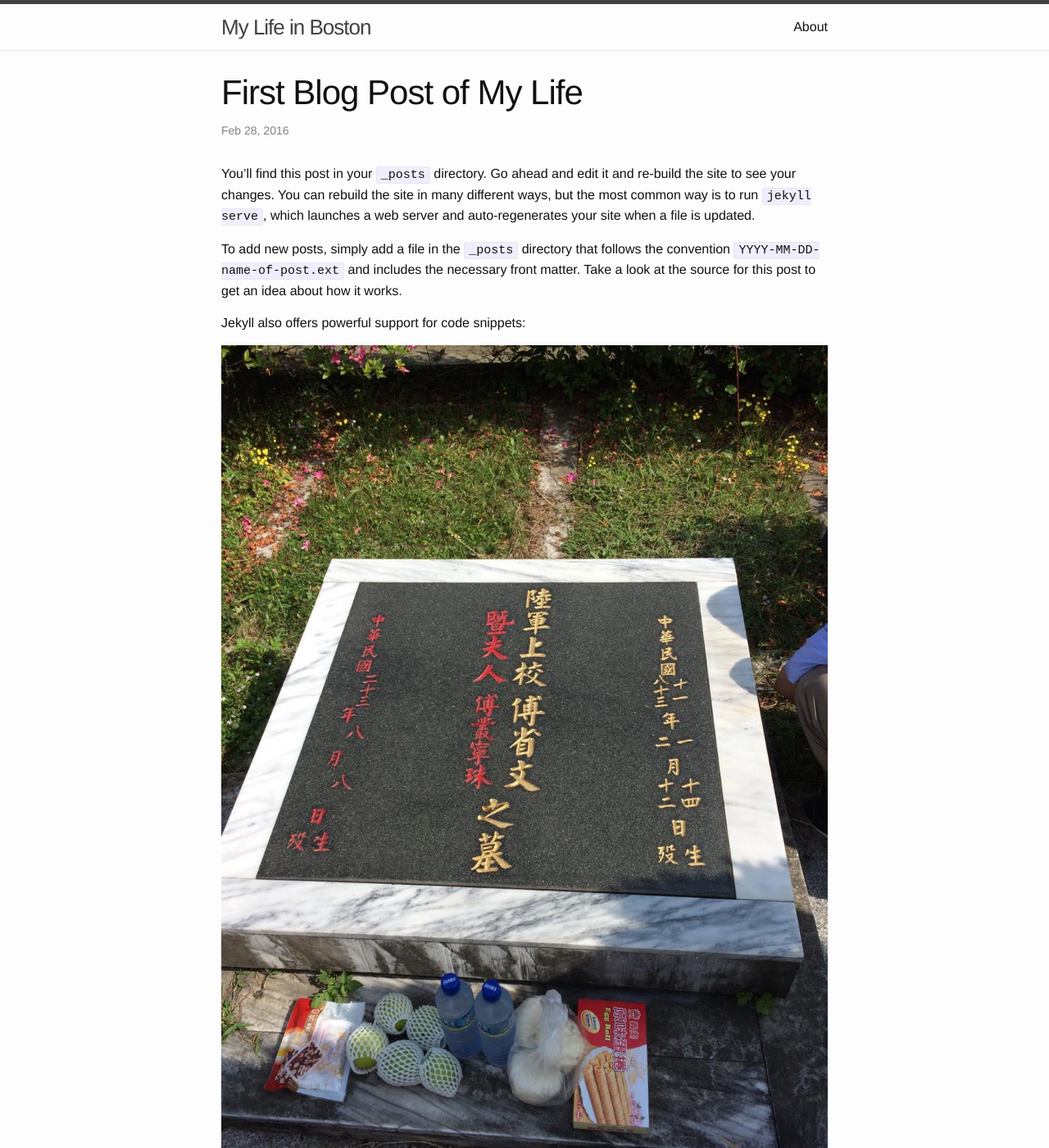
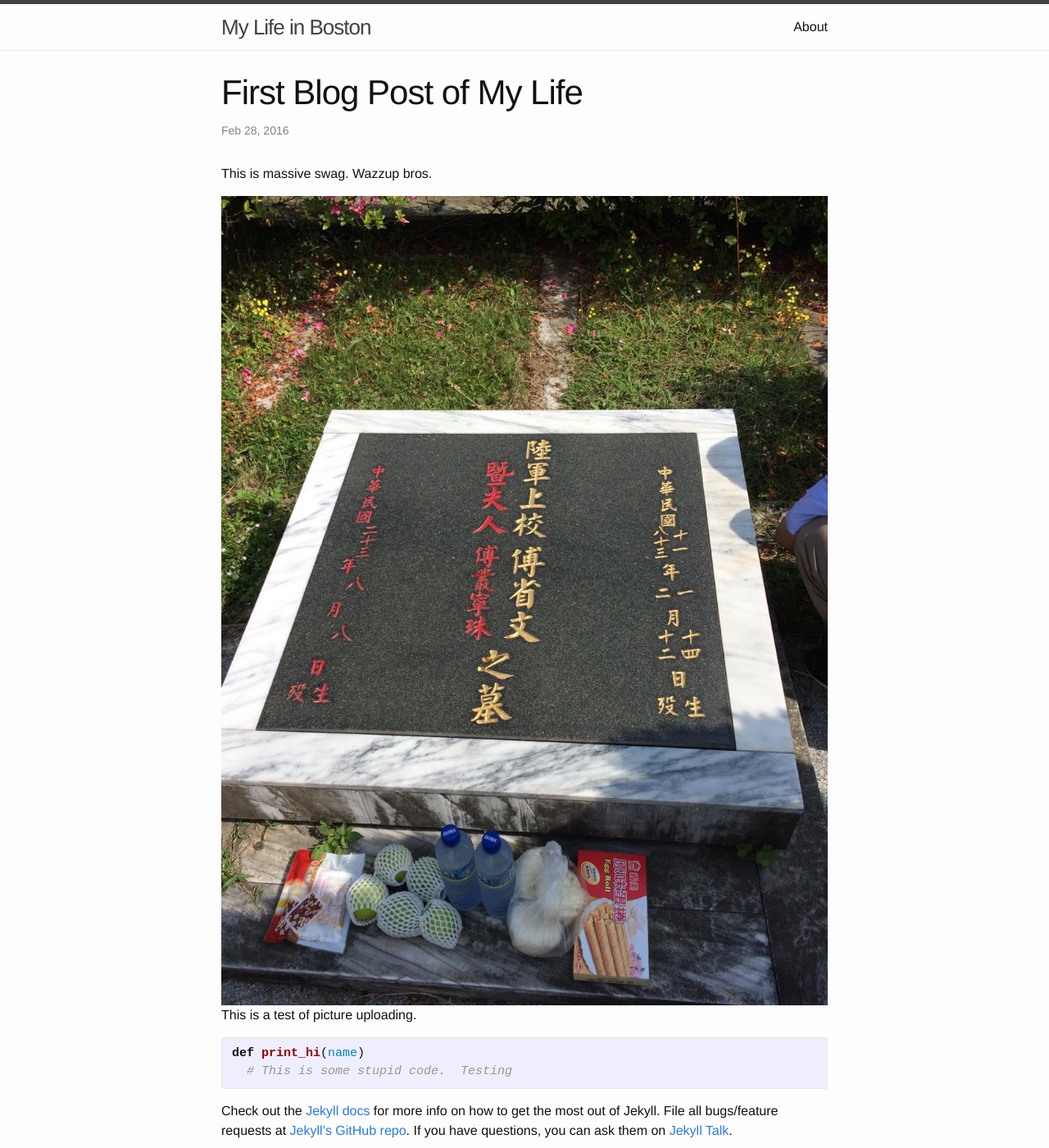
Before and after one commit to minminfu/oldsite.github.io, a Jekyll site: the page built from _posts/2016-02-28-welcome-to-jekyll copy.markdown, in a window 1280 px wide and 1400 px high. Shown: the whole window at 82% size. Built offline with Jekyll 4.4.1, drawn with Linux system fonts in a browser that asks for light colours; some of the changed text lies outside the part shown.

Commit message:
Updates to beautify blog

```diff
--- a/_posts/2016-02-28-welcome-to-jekyll copy.markdown
+++ b/_posts/2016-02-28-welcome-to-jekyll copy.markdown
@@ -4,23 +4,17 @@ title:  "First Blog Post of My Life"
 date:   2016-02-28 13:42:55 -0800
 categories: jekyll update
 ---
-You’ll find this post in your `_posts` directory. Go ahead and edit it and re-build the site to see your changes. You can rebuild the site in many different ways, but the most common way is to run `jekyll serve`, which launches a web server and auto-regenerates your site when a file is updated.
-
-To add new posts, simply add a file in the `_posts` directory that follows the convention `YYYY-MM-DD-name-of-post.ext` and includes the necessary front matter. Take a look at the source for this post to get an idea about how it works.
-
-<!--more-->
-
-Jekyll also offers powerful support for code snippets:
+This is massive swag.  Wazzup bros.
 
 ![My helpful screenshot]({{ site.url }}/assets/screenshot.jpg)
+This is a test of picture uploading.
+
 
 {% highlight ruby %}
 def print_hi(name)
-  puts "Hi, #{name}"
-end
-print_hi('Tom')
-#=> prints 'Hi, Tom' to STDOUT.
+  # This is some stupid code.  Testing
 {% endhighlight %}
+
 
 Check out the [Jekyll docs][jekyll-docs] for more info on how to get the most out of Jekyll. File all bugs/feature requests at [Jekyll’s GitHub repo][jekyll-gh]. If you have questions, you can ask them on [Jekyll Talk][jekyll-talk].
 
--- a/index.html
+++ b/index.html
@@ -15,6 +15,7 @@ layout: default
           <a class="post-link" href="{{ post.url | prepend: site.baseurl }}">{{ post.title }}</a>
         </h2>
       </li>
+      {{ post.content | strip_html | truncatewords: 50 }}
     {% endfor %}
   </ul>
 
```
Also changed, not shown: _posts/2016-02-28-welcome-to-jekyll.markdown (deleted, +0 -25 lines).
